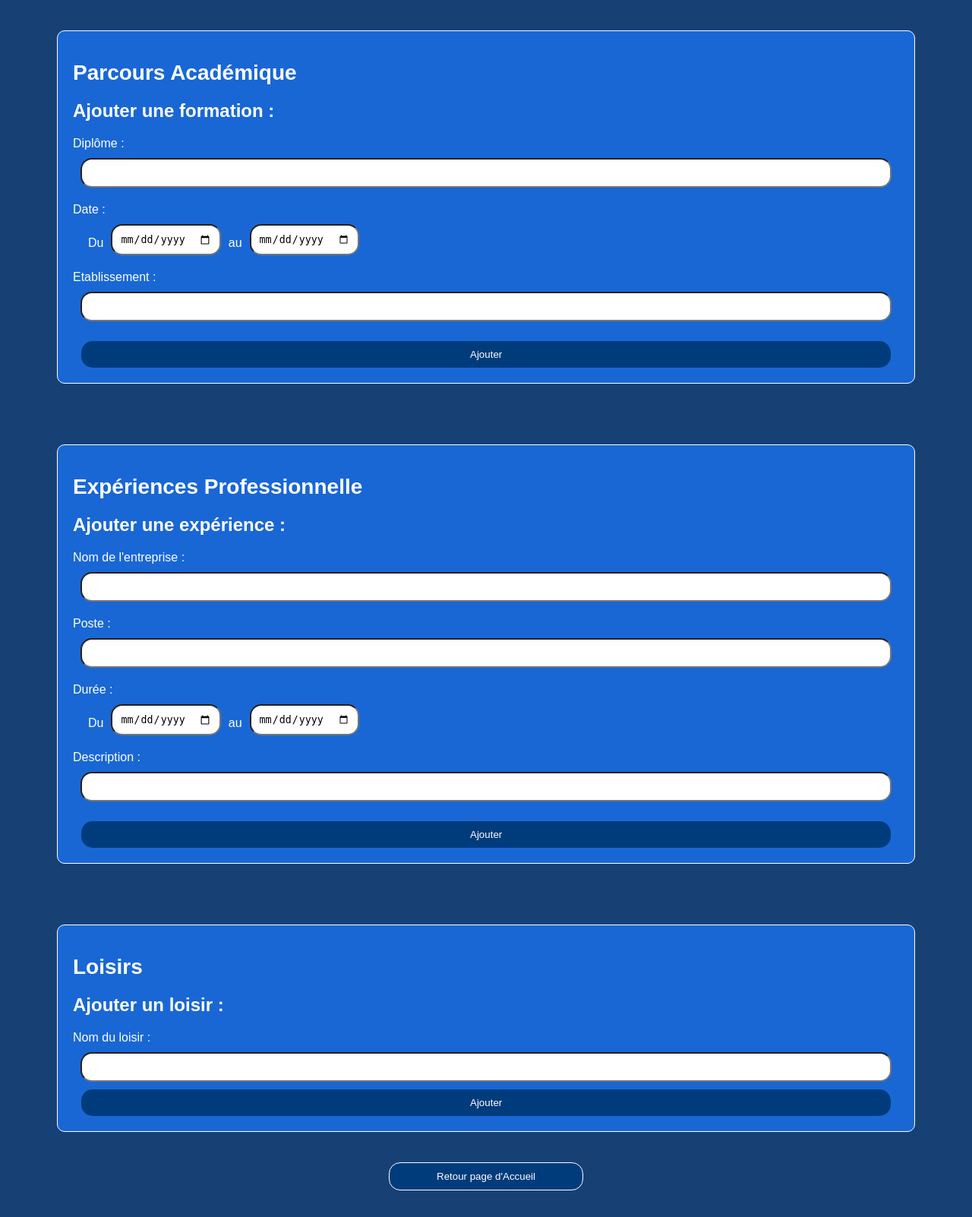
After one commit to sashabrun/Cv_generator, a PHP site: page /Front/Template/Infos.html in a window 1280 px wide. The commit adds this page. Shown: the whole page at 76% size. Run offline with PHP 8.4, Linux system fonts and the light colour scheme.

Commit message:
Changement page

```diff
--- /dev/null
+++ b/Front/Css/Infos.css
@@ -0,0 +1,111 @@
+body {
+    font-family: 'Arial', sans-serif;
+    background-color: rgba(0, 47, 103, 0.91);
+    color: #fff;
+    margin: 0;
+    display: block;
+    text-align: center;
+}
+
+.container {
+    margin-top: 5vh;
+    margin-bottom: 5vh;
+    width: 85%;
+    background-color: #1967d5;
+    padding: 20px;
+    border-radius: 10px;
+    border: 1px solid #fff;
+    display: inline-block;
+    text-align: left;
+}
+
+.date {
+    margin-left: 2.5vh;
+    color: white;
+    width: calc(100% - 20px);
+    display: flex;
+}
+
+h1 {
+    font-size: 28px;
+    margin-bottom: 20px;
+    color: #ffffff;
+}
+
+h2 {
+    color: white;
+}
+
+a {
+    color: #003c7c;
+    text-decoration: none;
+}
+
+a:hover {
+    color: #0083ff;
+    text-decoration: underline;
+}
+
+label {
+    display: block;
+    margin: 10px 0;
+    color: #ffffff;
+}
+
+input[type='text'] {
+    margin-left: 10px;
+    width: calc(100% - 20px);
+    padding: 10px;
+    margin-bottom: 10px;
+    box-sizing: border-box;
+    background-color: #ffffff;
+    border-radius: 15px;
+    color: #000000;
+}
+
+input[type='date'] {
+    padding: 10px;
+    margin-bottom: 10px;
+    box-sizing: border-box;
+    background-color: #ffffff;
+    border-radius: 15px;
+    color: #000000;
+    margin-left: 10px;
+    margin-right: 10px;
+}
+
+input[type="submit"] {
+    margin-left: 11px;
+    width: 98%;
+    padding: 10px;
+    background-color: #003c7c;
+    color: #fff;
+    border: none;
+    border-radius: 15px;
+    cursor: pointer;
+}
+
+input[type="submit"]:hover {
+    background-color: #0081ff;
+}
+
+input[type="button"] {
+    width: 20%;
+    padding: 10px;
+    background-color: #003c7c;
+    color: #fff;
+    border-radius: 15px;
+    cursor: pointer;
+    margin-bottom: 2.75%;
+    border: 1px solid #fff;
+}
+
+input[type="button"]:hover {
+    background-color: #0081ff;
+}
+
+@media screen and (max-width: 600px) {
+    .container {
+        width: 90%;
+    }
+}
--- a/Front/Css/Inscription.css
+++ b/Front/Css/Inscription.css
@@ -66,7 +66,7 @@ input[type="button"]:hover {
 
 a {
     color: #003c7c;
-    width: 85%;
+    width: 80%;
 }
 
 a:hover {
--- /dev/null
+++ b/Front/Template/Infos.html
@@ -0,0 +1,75 @@
+<!DOCTYPE html>
+<html lang="en">
+<head>
+    <link rel="stylesheet" href="../Css/Infos.css">
+    <meta charset="UTF-8">
+    <title>Informations</title>
+</head>
+<body>
+<div class="container">
+    <h1>Parcours Académique</h1>
+    <h2>Ajouter une formation :</h2>
+    <form action="file.php" method="post">
+
+        <label>Diplôme :</label>
+        <input name="qualification" type="text" />
+
+        <label>Date :</label>
+        <div class="date">
+            <p>Du</p>
+            <input name="dateStart" type="date">
+            <p>au</p>
+            <input name="dateEnd" type="date" />
+        </div>
+
+        <label>Etablissement :</label>
+        <input name="school" type="text" /></p>
+
+        <input type="submit" name="submit" value="Ajouter">
+    </form>
+    <!--        list de tous le parcours académique-->
+</div>
+<div class="container">
+    <h1>Expériences Professionnelle</h1>
+    <h2>Ajouter une expérience :</h2>
+    <form action="file.php" method="post">
+
+        <label>Nom de l'entreprise :</label>
+        <input name="company" type="text" />
+
+        <label>Poste :</label>
+        <input name="post" type="text" />
+
+        <label>Durée :</label>
+        <div class="date">
+            <p>Du</p>
+            <input name="dateStart" type="date">
+            <p>au</p>
+            <input name="dateEnd" type="date" />
+        </div>
+
+        <label>Description :</label>
+        <input name="descriptions" type="text" /></p>
+
+        <input type="submit" name="submit" value="Ajouter">
+    </form>
+    <!--        list de tous le parcours académique-->
+</div>
+<div class="container">
+    <h1>Loisirs</h1>
+    <h2>Ajouter un loisir :</h2>
+    <form action="file.php" method="post">
+
+        <label>Nom du loisir :</label>
+        <input name="loisir" type="text" />
+
+        <input type="submit" name="submit" value="Ajouter">
+
+    </form>
+    <!--        list de tous les loisirs-->
+</div>
+<a href="Accueil.html">
+    <input type="button" name="submit" value="Retour page d'Accueil">
+</a>
+</body>
+</html>
```
Also changed, not shown: Front/Css/Accueil.css (added, +99 -0 lines), Front/Template/Accueil.html (added, +33 -0 lines).
